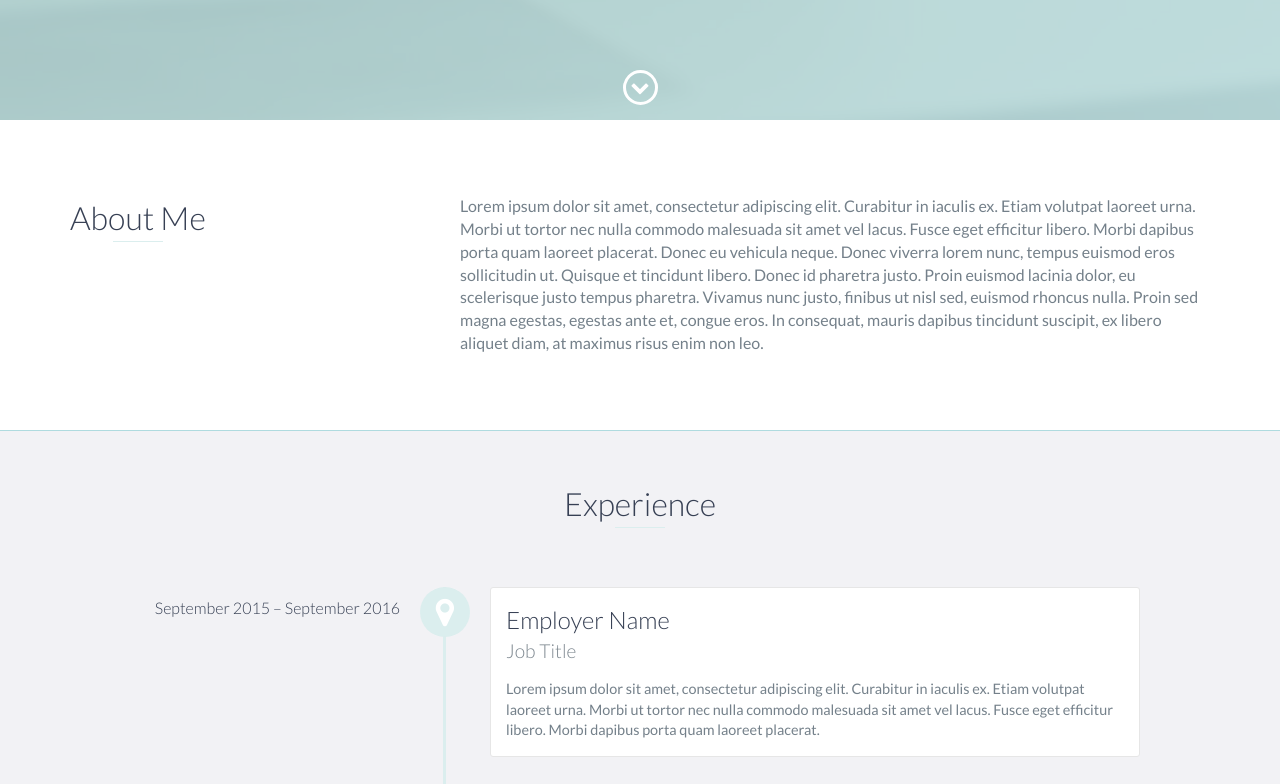
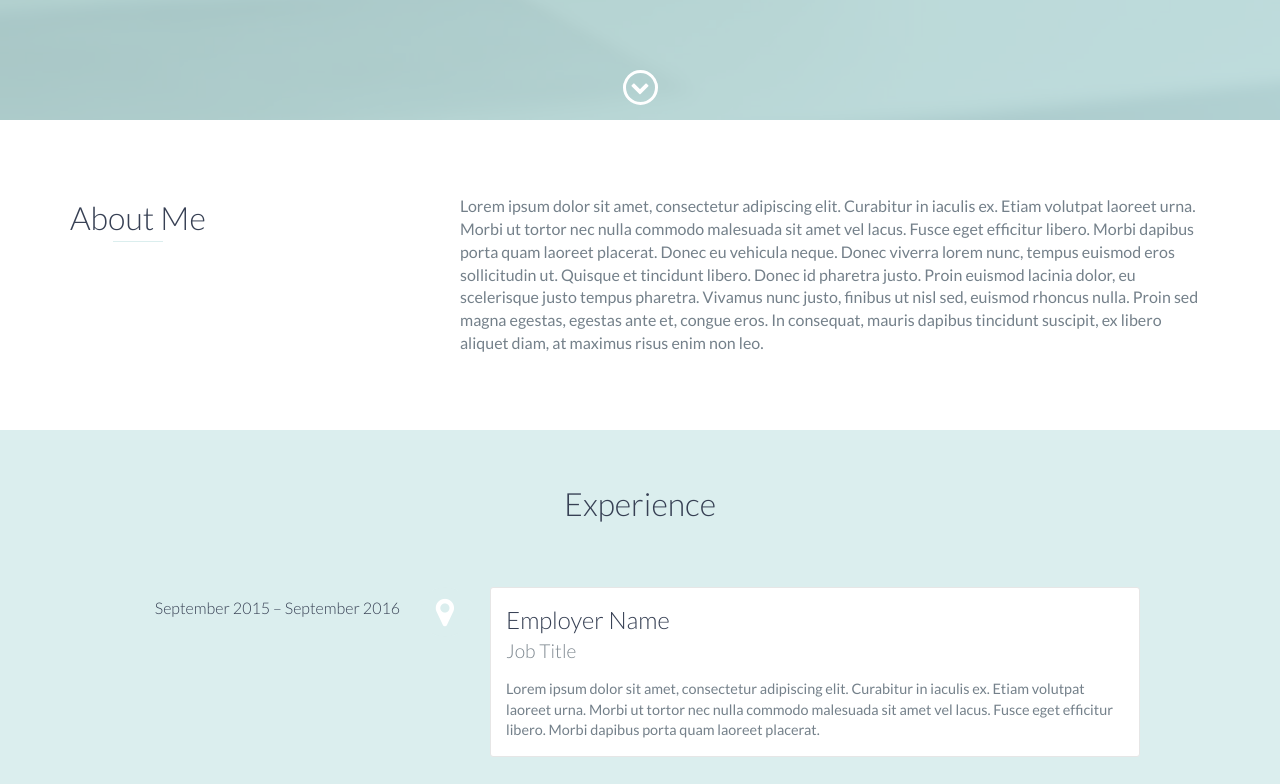
Before and after one commit to hDoubleE/hDoubleE.github.io, a website: page index.html in a window 1280 px wide. Shown: the part 680-1464 px from the top of the page. Drawn offline with nearby package versions, Linux system fonts and the light colour scheme; files that its build step writes are made by us from their sources.

Commit message:
css color

```diff
--- a/scss/styles.scss
+++ b/scss/styles.scss
@@ -39,10 +39,10 @@ $base-color-hover: darken($base-color, 10%);
 
 // Define background colors
 $background: #dbeeee;
-$background-alt: #f2f2f5;
+$background-alt: #dbeeee;
 
 // Define border colors
-$border: #afdbdf;
+$border: #dbeeee;
 
 // Define text colors
 $heading: #374054;
```
